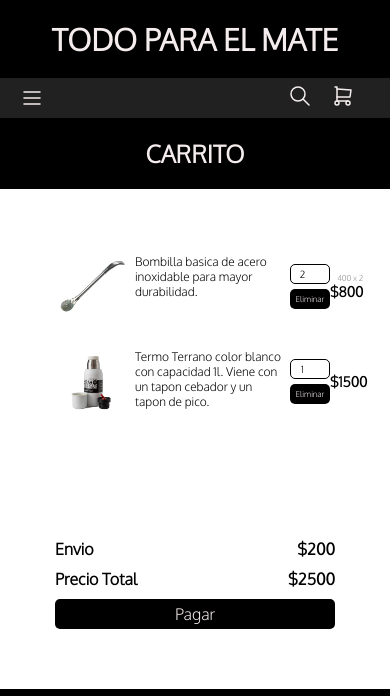
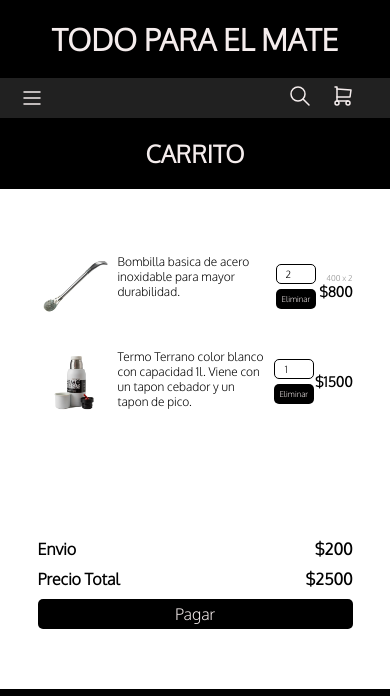
Before and after one commit to angelinagonzalez280/todoparaelmate, a plain HTML site: page paginas/carrito.html in a window 390 px wide. Shown: the top 696 px of the page. Drawn offline with Linux system fonts and the light colour scheme; grey boxes are pictures that could not be loaded.

Commit message:
arreglos

```diff
--- a/scss/_carrito.scss
+++ b/scss/_carrito.scss
@@ -10,6 +10,9 @@
         align-items: center;
         width: 80%;
         margin-bottom: 20px;
+        @media (max-width: 576px){
+            width: 90%;
+        }
         .imagen-titulo{
             display: flex;
             flex-direction: row;
@@ -94,7 +97,8 @@
     align-items: end;
     gap: 10px;
     margin-top: 100px;
-    @media (max-width: 768px){
+    @media (max-width: 576px){
+        width: 90%;
         h3{
             font-size: 16px;
         }
```
Also changed, not shown: css/style.css, 2 other files.
